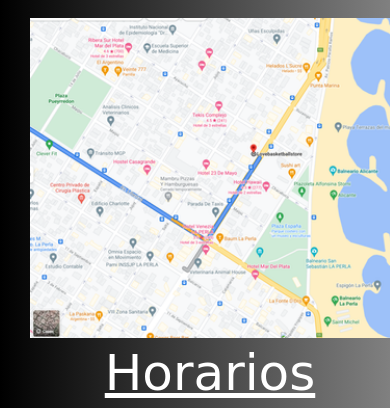
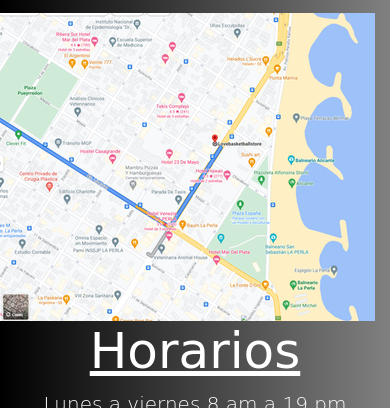
Before and after one commit to NicoCampeis/NbaStore-Campeis, a website: page pages/location.html in a window 390 px wide. Shown: the part 449-857 px from the top of the page. Drawn offline with nearby package versions, Linux system fonts and the light colour scheme.

Commit message:
cambio de tamaño ubicacion

```diff
--- a/scss/_medias.scss
+++ b/scss/_medias.scss
@@ -289,7 +289,6 @@
 
 }
 .grid-loc{
-    overflow: hidden;
-    margin: 5px 15px 5px 15px;
+   width: auto;
 }
 }
```
Also changed, not shown: css/style.css.
